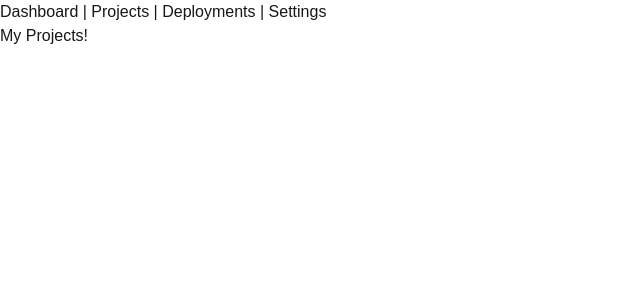
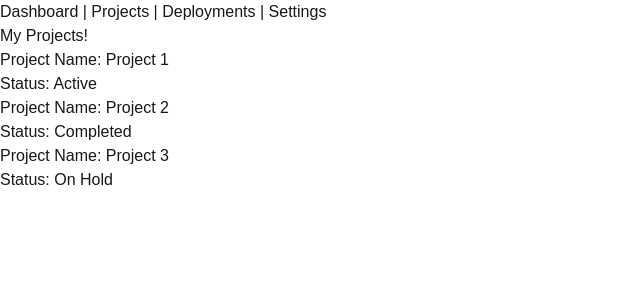
Before and after one commit to kayuh7/OrbitOps, a Next.js app in the folder apps/web/: page /projects in a window 1280 px wide. Shown: the top 300 px of the page, without its empty margins (0-640 px from the left). Built offline with nearby package versions, Linux system fonts and the light colour scheme.

Commit message:
added ProjectCard component

```diff
--- a/apps/web/src/app/projects/page.tsx
+++ b/apps/web/src/app/projects/page.tsx
@@ -1,3 +1,21 @@
+import ProjectCard from "@/components/ProjectCard";
+
 export default function Page() {
-    return <h1>My Projects!</h1>
+    const projects = [
+        { projectId: 1, projectName: "Project 1", projectStatus: "Active" },
+        { projectId: 2, projectName: "Project 2", projectStatus: "Completed" },
+        { projectId: 3, projectName: "Project 3", projectStatus: "On Hold" }
+    ];
+    return(
+        <>
+            <h1>My Projects!</h1>
+            { projects.map((project) => (
+                <ProjectCard
+                    key={project.projectId}
+                    projectName = {project.projectName}
+                    projectStatus = {project.projectStatus}
+                />
+            )) }
+        </>
+    )
 }
--- /dev/null
+++ b/apps/web/src/components/ProjectCard.tsx
@@ -0,0 +1,8 @@
+export default function ProjectCard({ projectName, projectStatus }: { projectName: string; projectStatus: string }) {
+    return (
+        <div>
+            <h2>Project Name: {projectName}</h2>
+            <p>Status: {projectStatus}</p>
+        </div>
+    )
+}
```
